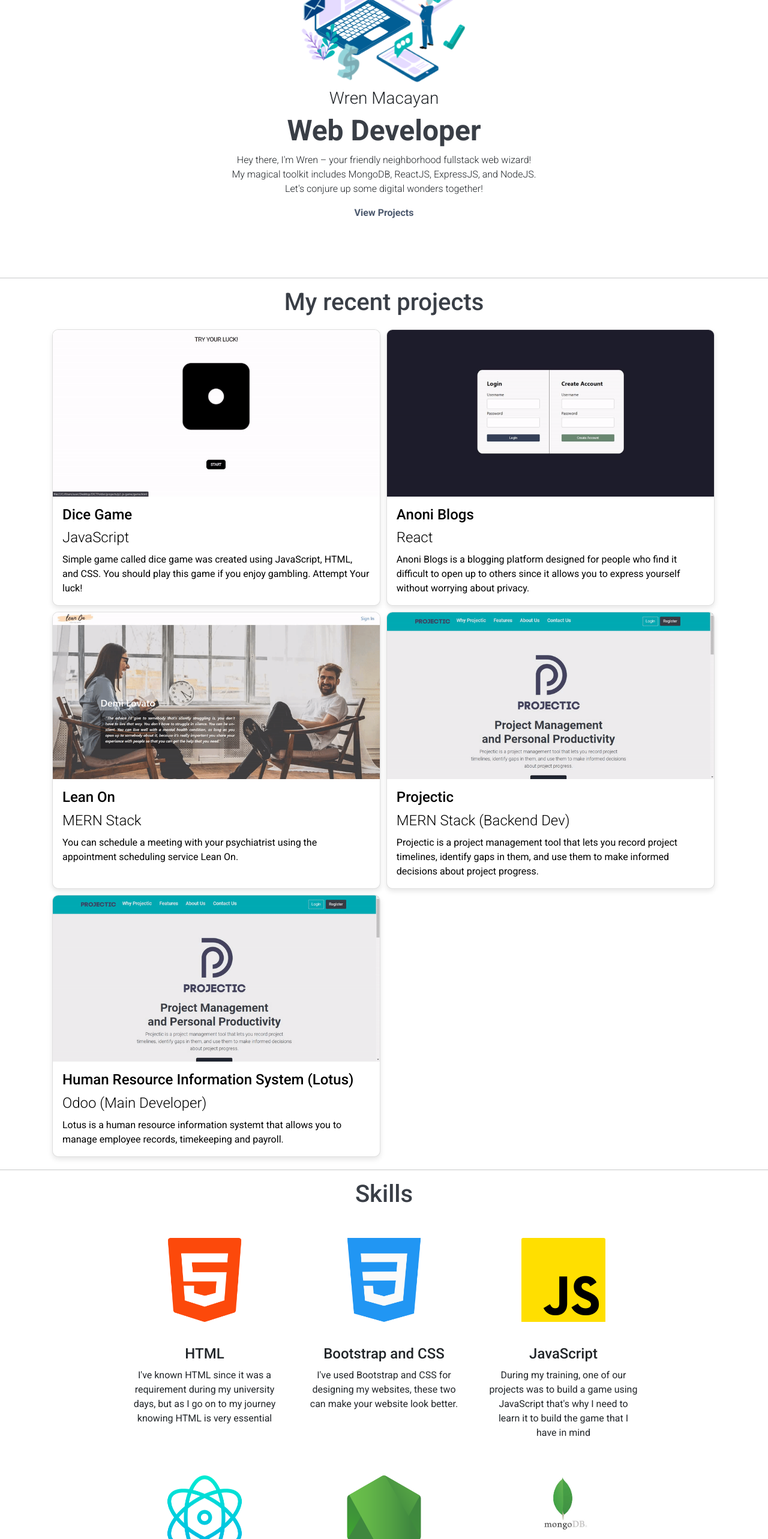
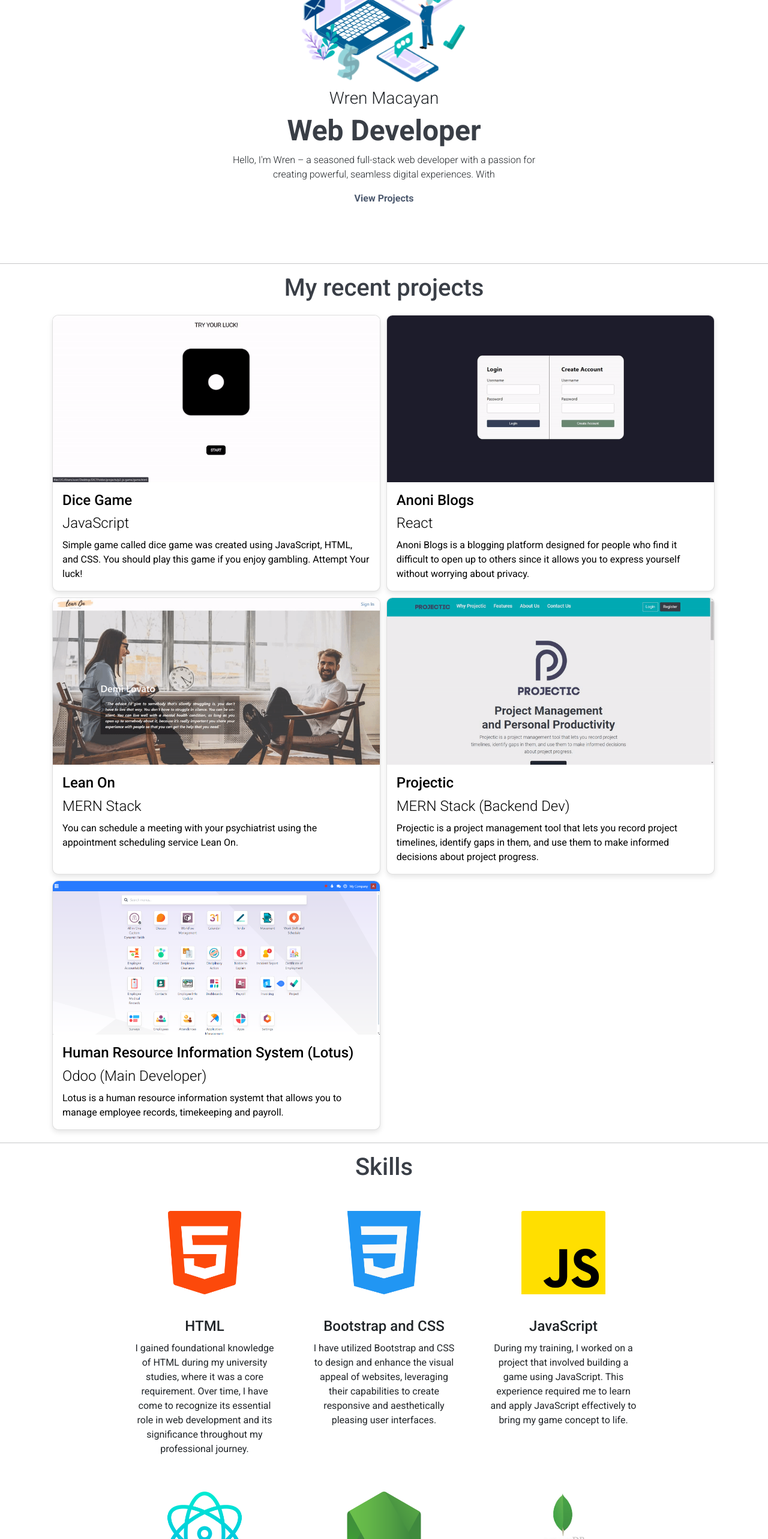
Before and after one commit to hnddrx/Devvv, a React (Create React App) app: page / in a window 1280 px wide. Shown: the part 234-2800 px from the top of the page at 60% size. Built offline with nearby package versions, Linux system fonts and the light colour scheme.

Commit message:
feat: added about animation

```diff
--- /dev/null
+++ b/src/components/LandingPage.css
@@ -0,0 +1,53 @@
+/* LandingPage.css */
+.fade-in {
+    animation: fadeIn 2s ease-in-out;
+  }
+
+  @keyframes fadeIn {
+    0% {
+      opacity: 0;
+    }
+    100% {
+      opacity: 1;
+    }
+  }
+
+  .slide-in {
+    animation: slideIn 2s ease-out;
+  }
+
+  @keyframes slideIn {
+    0% {
+      transform: translateY(-50px);
+      opacity: 0;
+    }
+    100% {
+      transform: translateY(0);
+      opacity: 1;
+    }
+  }
+
+  /* Typing effect */
+  .typing {
+    border-right: 3px solid black;
+    padding-right: 2px;
+    white-space: nowrap;
+    overflow: hidden;
+    width: 0;
+    animation: typing 4s steps(40) 1s forwards, blinkCaret 0.75s step-end infinite;
+  }
+
+  @keyframes typing {
+    0% {
+      width: 0;
+    }
+    100% {
+      width: 100%;
+    }
+  }
+
+  @keyframes blinkCaret {
+    50% {
+      border-color: transparent;
+    }
+  }
--- a/src/components/LandingPage.js
+++ b/src/components/LandingPage.js
@@ -1,39 +1,69 @@
-
 import { useLottie } from 'lottie-react';
 import groovyWalkAnimation from '../assets/homepage_images/hero-portfolio.json';
 import Projects from './Projects';
+import './LandingPage.css'; // Ensure the path is correct
+
+import { useEffect, useState } from 'react';
+
 const LandingPage = () => {
   const options = {
     animationData: groovyWalkAnimation,
-    loop: true
+    loop: true,
+    autoplay: true,
   };
+
   const { View } = useLottie(options);
+
+  // State for managing typing effect
+  const [typedText, setTypedText] = useState("");
+  const fullText = "Hello, I'm Wren – a seasoned full-stack web developer with a passion for creating powerful, seamless digital experiences. With expertise in PostgreSQL, Python, XML, Odoo, MongoDB, ReactJS, ExpressJS, and NodeJS, I bring a comprehensive skill set to the table. Let’s collaborate and turn your innovative ideas into cutting-edge solutions!";
+
+  useEffect(() => {
+    let index = 0;
+    const typeEffect = setInterval(() => {
+      setTypedText((prev) => (prev || "") + fullText[index-1]);
+      index++;
+      if (index === fullText.length) clearInterval(typeEffect);
+    }, 50); // Adjust the speed of typing effect here
+
+    return () => clearInterval(typeEffect); // Cleanup interval on component unmount
+  }, []);
+
   return (
     <>
       <section id='landing'>
         <div className='px-4 py-5 my-5 text-center'>
           <div className='lottie-container d-flex justify-content-center'>
-                    <div className='lottie '>
+            <div className='lottie'>
               {View}
             </div>
           </div>
+
           <h2 className='display-6 lead fs-3'>
             Wren Macayan
           </h2>
+
           <h1 className='display-5 fw-bold landing-text'>
             Web Developer
           </h1>
+
           <div className='col-lg-5 mx-auto'>
-                    <p className='lead mb-3 fs-6'>Hey there, I'm Wren – your friendly neighborhood fullstack web wizard! My magical toolkit includes MongoDB, ReactJS, ExpressJS, and NodeJS. Let's conjure up some digital wonders together! </p>
+            <p className='lead mb-3 fs-6'>
+              {typedText}
+            </p>
+
             <div className='d-grid gap-2 d-sm-flex justify-content-center'>
-                        <a className='View' href='#projects' >View Projects</a>{/* <p>or</p><a className='View' href='/about_me'>Read more about me</a> */}
+              <a className='View' href='#projects'>
+                View Projects
+              </a>
             </div>
           </div>
         </div>
       </section>
-        <Projects id='projects'/>
+
+      <Projects id='projects' />
     </>
-    )
+  );
 };
 
 export default LandingPage;
--- a/src/data.js
+++ b/src/data.js
@@ -41,7 +41,7 @@ export const projects = [
     subtitle: "Odoo (Main Developer)",
     description:
       "Lotus is a human resource information systemt that allows you to manage employee records, timekeeping and payroll.",
-    image: "./Projectic.gif",
+    image: "./lotus.png",
     link: "#",
   },
 
--- a/src/skill.js
+++ b/src/skill.js
@@ -3,56 +3,63 @@ export const skills = [
     id: '01',
     title: "HTML",
     description:
-      "I've known HTML since it was a requirement during my university days, but as I go on to my journey knowing HTML is very essential ",
+      "I gained foundational knowledge of HTML during my university studies, where it was a core requirement. Over time, I have come to recognize its essential role in web development and its significance throughout my professional journey.",
     image: "./html-5.png",
   },
   {
     id:'02' ,
     title: "Bootstrap and CSS",
     description:
-      "I've used Bootstrap and CSS for designing my websites, these two can make your website look better.",
+      "I have utilized Bootstrap and CSS to design and enhance the visual appeal of websites, leveraging their capabilities to create responsive and aesthetically pleasing user interfaces.",
     image: "./css-3.png",
   },
   {
     id:'03' ,
     title: "JavaScript",
     description:
-      "During my training, one of our projects was to build a game using JavaScript that's why I need to learn it to build the game that I have in mind",
+      "During my training, I worked on a project that involved building a game using JavaScript. This experience required me to learn and apply JavaScript effectively to bring my game concept to life.",
     image: "./js.png",
   },
   {
     id: '04',
     title: "React JS",
     description:
-      "I've used React JS to build my websites and it is fun yet challenging to because I am not that familiar with React",
+      "I have utilized React JS to develop websites, finding the experience both engaging and challenging due to my initial unfamiliarity with the framework. This process allowed me to enhance my skills and deepen my understanding of React.",
     image: "./react.png",
   },
   {
     id:'05' ,
       title: "Node JS",
       description:
-        "During my training at Uplift Code Camp I learnt how to make Restful API's using NodeJS and ExpressJS. This is also the backed I used to make MERN Stack projects",
+        "During my training at Uplift Code Camp, I gained hands-on experience in building RESTful APIs using Node.js and Express.js. I also utilized this backend technology to develop MERN stack projects, showcasing my ability to integrate and manage full-stack applications effectively.",
       image: "./node-js.png",
     },
     {
       id:'06' ,
       title: "MongoDB",
       description:
-        "MongoDB is a database, it is where I store all the data coming from the backend and it is where I fetch all the data",
+        "MongoDB is a database that I use to store and manage data from the backend. It serves as the primary source for retrieving and handling data in my applications.",
       image: "./mongo.jpg",
     },
     {
       id:'07' ,
       title: "MySQL",
       description:
-        "Used mysql in my first work",
+        "Developed customized and complex queries and reports using MySQL to efficiently retrieve and analyze data. ",
       image: "https://www.freepnglogos.com/uploads/logo-mysql-png/logo-mysql-mysql-logo-png-images-are-download-crazypng-21.png",
     },
     {
       id:'08' ,
       title: "Frappe",
       description:
-        "Used frappe  in my first work",
+        "I utilized Frappe in my first role as a Technical Consultant for Human Resource Information Systems, leveraging its capabilities to deliver tailored solutions and enhance system functionality. System",
       image: "https://archive.org/download/github.com-frappe-books_-_2020-05-07_08-10-11/cover.jpg",
     },
+    {
+      id:'09' ,
+      title: "Odoo",
+      description:
+        "I am an Odoo developer with expertise in customizing and developing modules using Python and XML. I specialize in creating custom models, views, reports, and workflows, as well as optimizing performance, integrating third-party apps, and designing user-friendly interfaces.",
+      image: "https://images.prismic.io/monstock/3da896df-6096-405d-b160-d6ed236598fa_odoo_.png?auto=compress,format",
+    },
 ];
```
Also changed, not shown: src/App.css (+24 -0 lines), public/lotus.png (added), 1 other file (tests, documents, lock files or other folders). Lines whose indentation alone changed are shown as unchanged.
